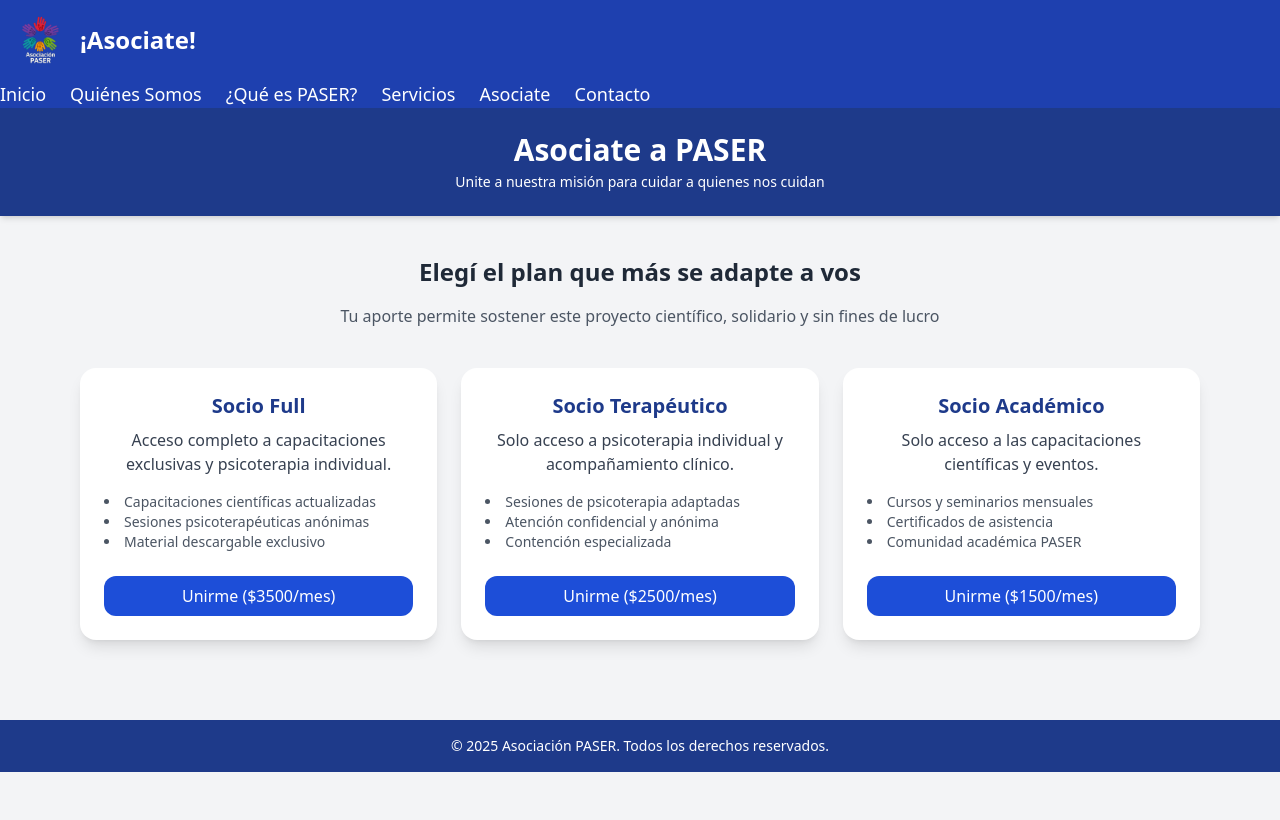
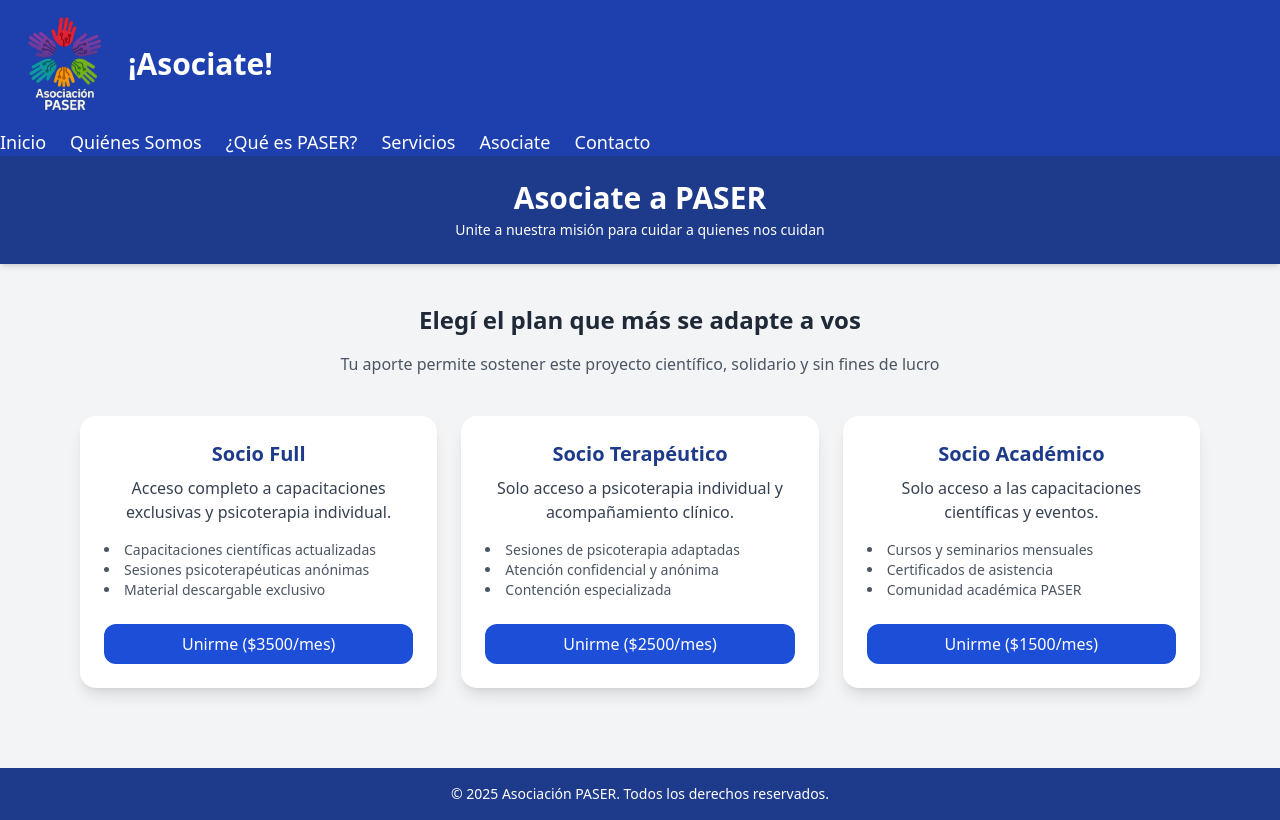
Before and after one commit to Diego-Pineyro/Asociacion-PASER, a plain HTML site: page asociarse.html in a window 1280 px wide. Drawn offline with nearby package versions, Linux system fonts and the light colour scheme.

Commit message:
amaño logo

```diff
--- a/asociarse.html
+++ b/asociarse.html
@@ -13,8 +13,8 @@
     <div class="container mx-auto flex items-center justify-between px-4 py-4">
       <!-- Logo y Título -->
       <div class="flex items-center space-x-4">
-        <img src="logo-paser2.PNG" alt="Logo Asociación PASER" class="h-10 md:h-12 w-auto" />
-        <h1 class="text-xl md:text-2xl font-bold">¡Asociate!</h1>
+        <img src="logo-paser2.PNG" alt="Logo Asociación PASER" class="h-10 md:h-24 w-auto" />
+        <h1 class="text-xl md:text-3xl font-bold">¡Asociate!</h1>
       </div>
 
       <!-- Botón hamburguesa -->
```
Also changed, not shown: quienes-somos.html (+2 -2 lines).
